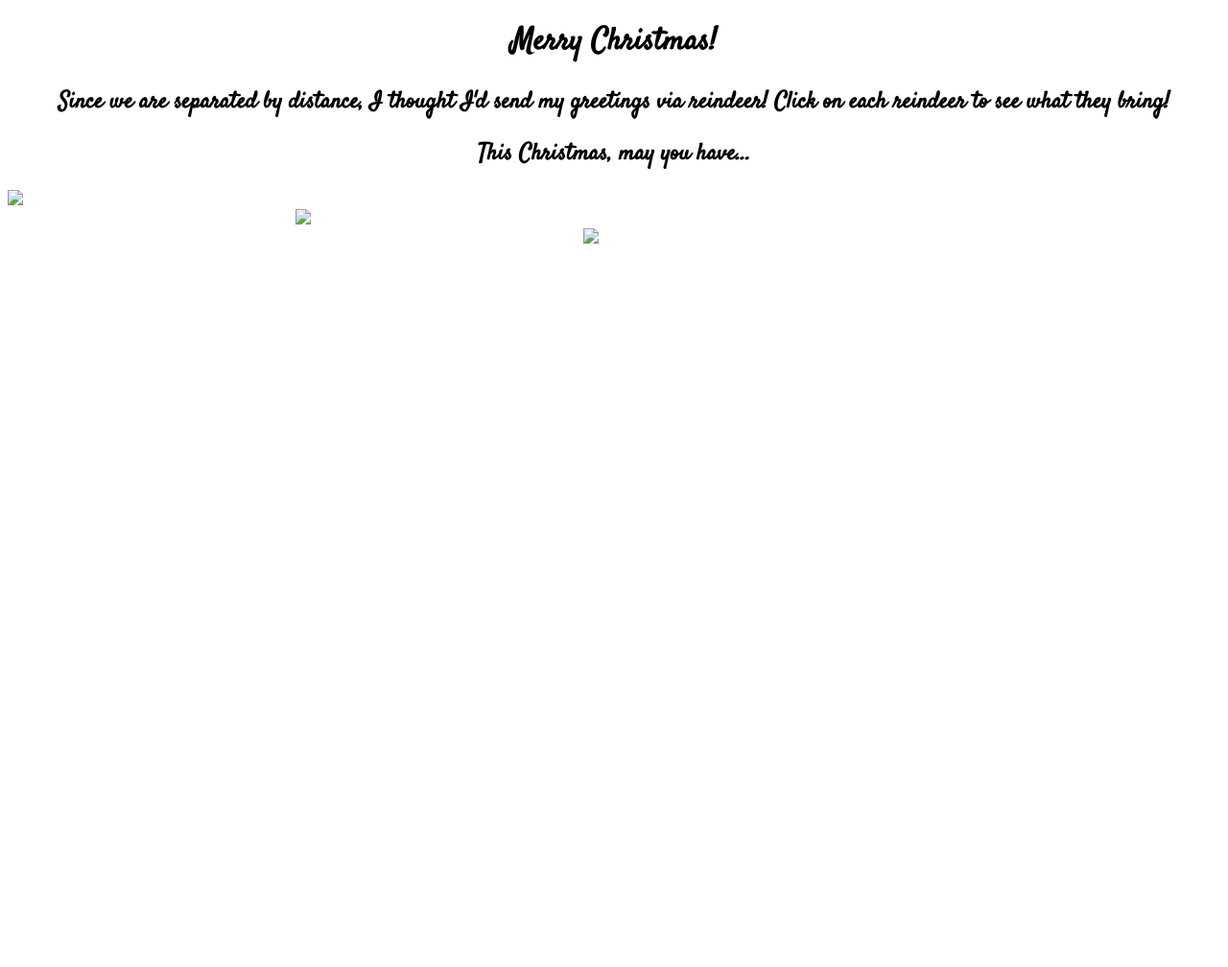
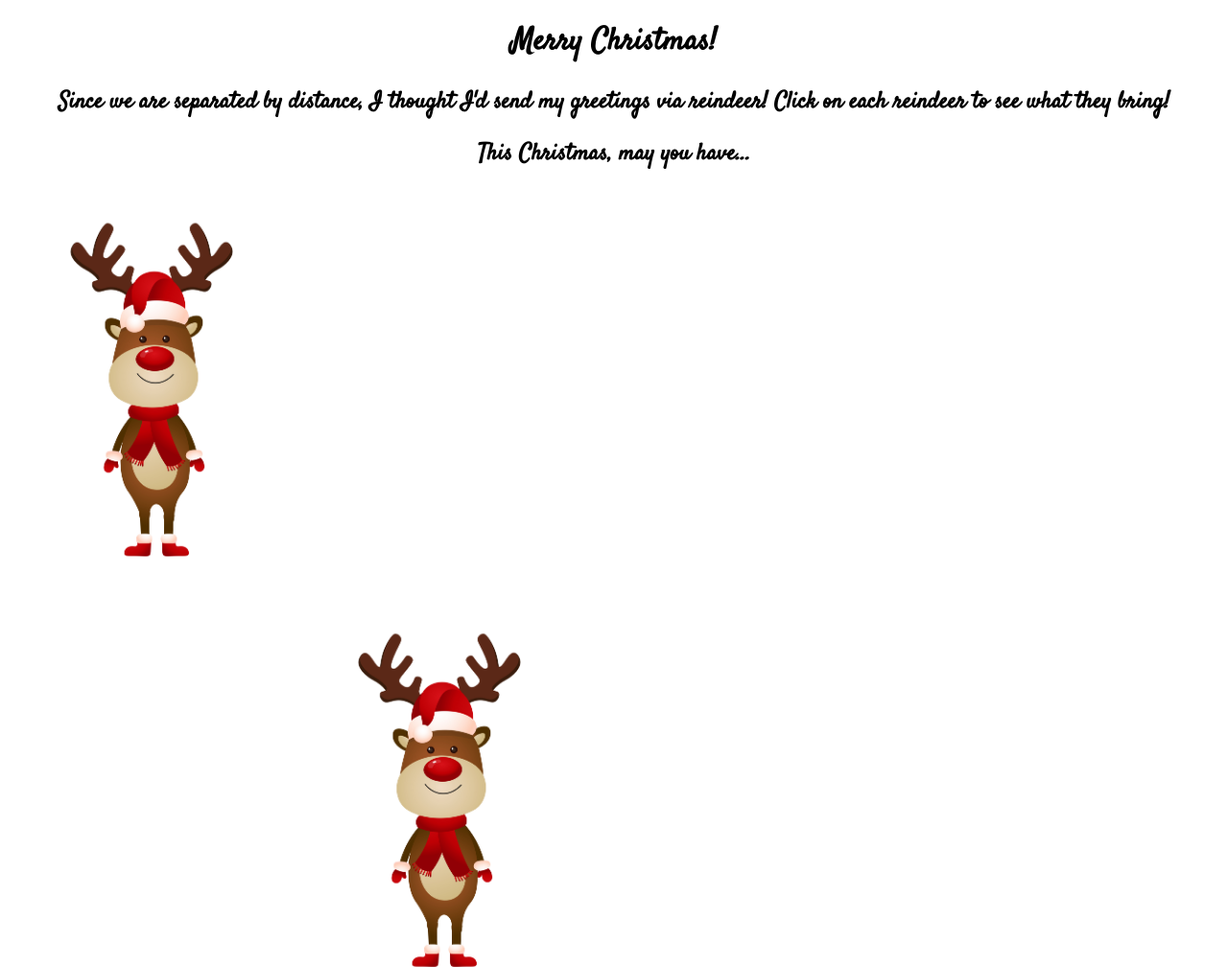
Before and after one commit to elsc45/christmas2023, a plain HTML site: page index.html in a window 1280 px wide. Shown: the top 1008 px of the page at 96% size. Before the commit the page ends 800 px from the top, so only its background shows below. Drawn offline with Linux system fonts and the light colour scheme.

Commit message:
Update index.html

```diff
--- a/index.html
+++ b/index.html
@@ -17,7 +17,7 @@
 <h1>Merry Christmas!</h1>
 <h2>Since we are separated by distance, I thought I'd send my greetings via reindeer! Click on each reindeer to see what they bring!</h2>
 <h2>This Christmas, may you have...</h3>
-<div id="reindeer1"><a href="./reindeer1.html"><img src="../Christmas greeting/Assets/reindeer.jpg"width=300/></a></div>
-<div id="reindeer2"><a href="./reindeer2.html"><img src="../Christmas greeting/Assets/reindeer.jpg"width=300/></a></div>
-<div id="reindeer3"><a href="./reindeer3.html"><img src="../Christmas greeting/Assets/reindeer.jpg"width=300/></a></div>
+<div id="reindeer1"><a href="./reindeer1.html"><img src="./Assets/reindeer.jpg"width=300/></a></div>
+<div id="reindeer2"><a href="./reindeer2.html"><img src="./Assets/reindeer.jpg"width=300/></a></div>
+<div id="reindeer3"><a href="./reindeer3.html"><img src="./Assets/reindeer.jpg"width=300/></a></div>
 </body>
```
